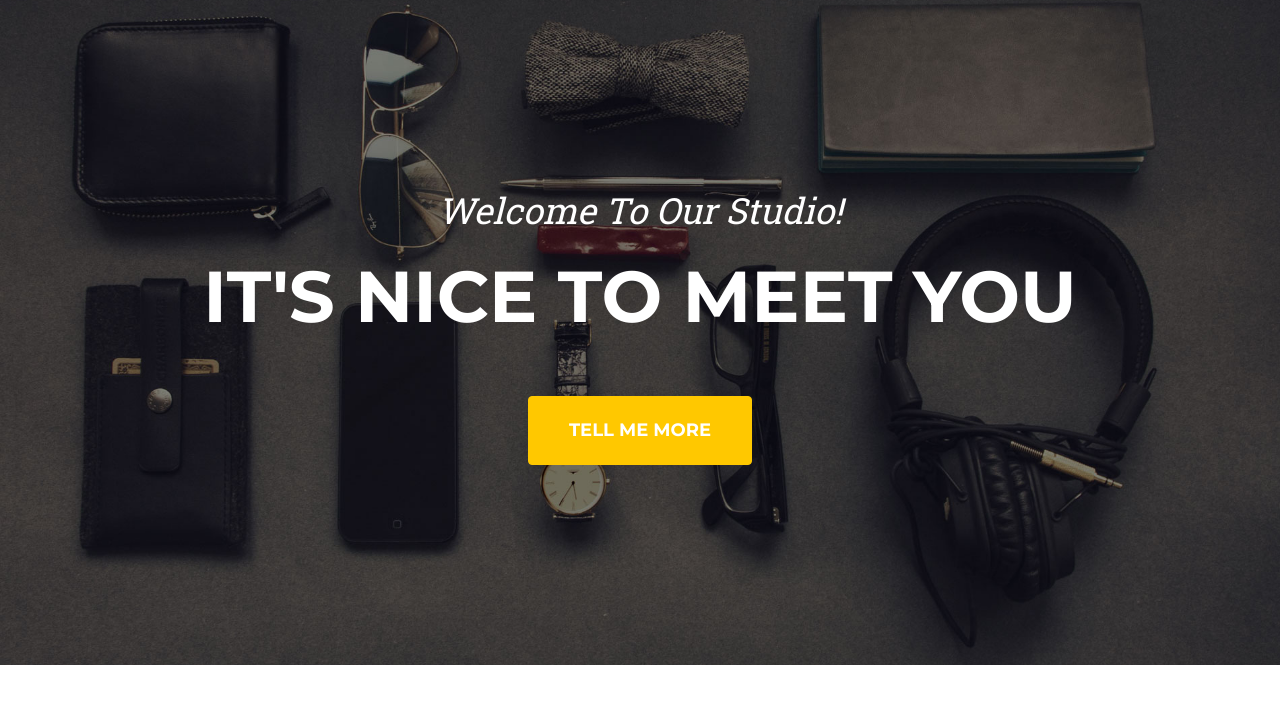
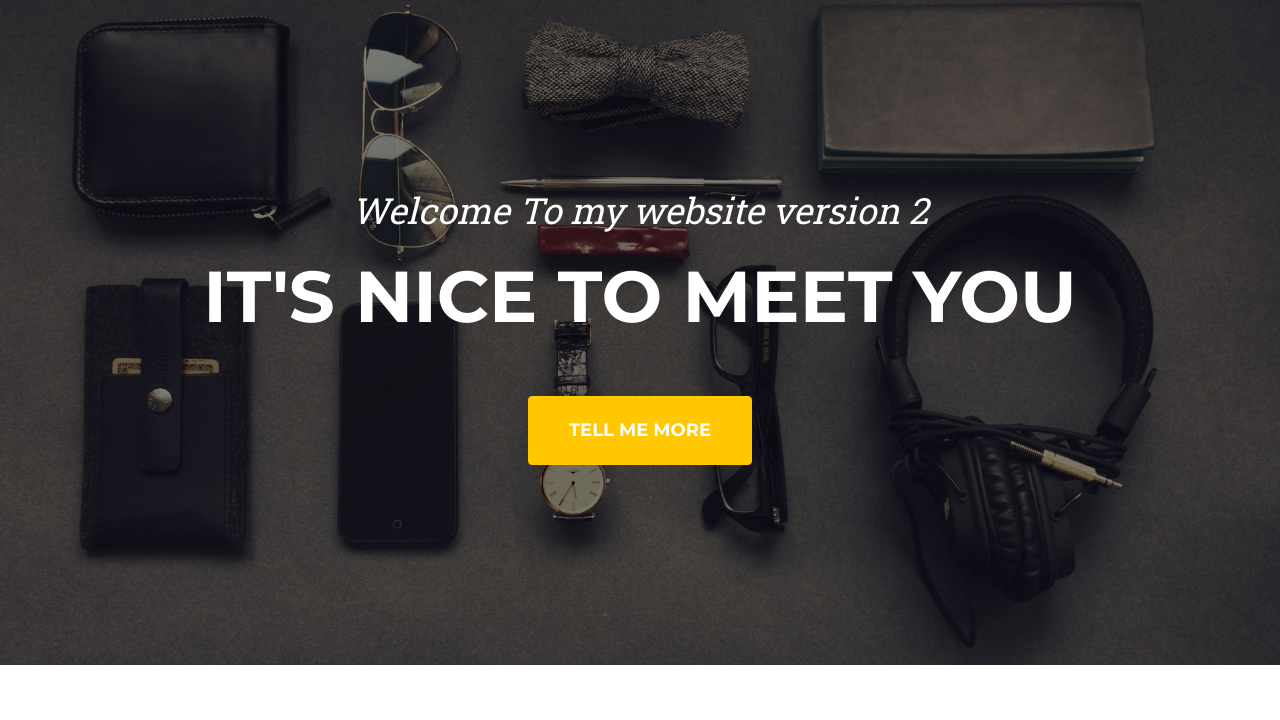
Before and after one commit to vinodgit44/docker_learn, a plain HTML site: page website/index.html in a window 1280 px wide. Shown: the part 80-800 px from the top of the page. Drawn offline with nearby package versions, Linux system fonts and the light colour scheme.

Commit message:
data added

```diff
--- a/website/index.html
+++ b/website/index.html
@@ -39,7 +39,7 @@
         <!-- Masthead-->
         <header class="masthead">
             <div class="container">
-                <div class="masthead-subheading">Welcome To Our Studio!</div>
+                <div class="masthead-subheading">Welcome To my website version 2</div>
                 <div class="masthead-heading text-uppercase">It's Nice To Meet You</div>
                 <a class="btn btn-primary btn-xl text-uppercase" href="#services">Tell Me More</a>
             </div>
```
Also changed, not shown: 1 other file.
